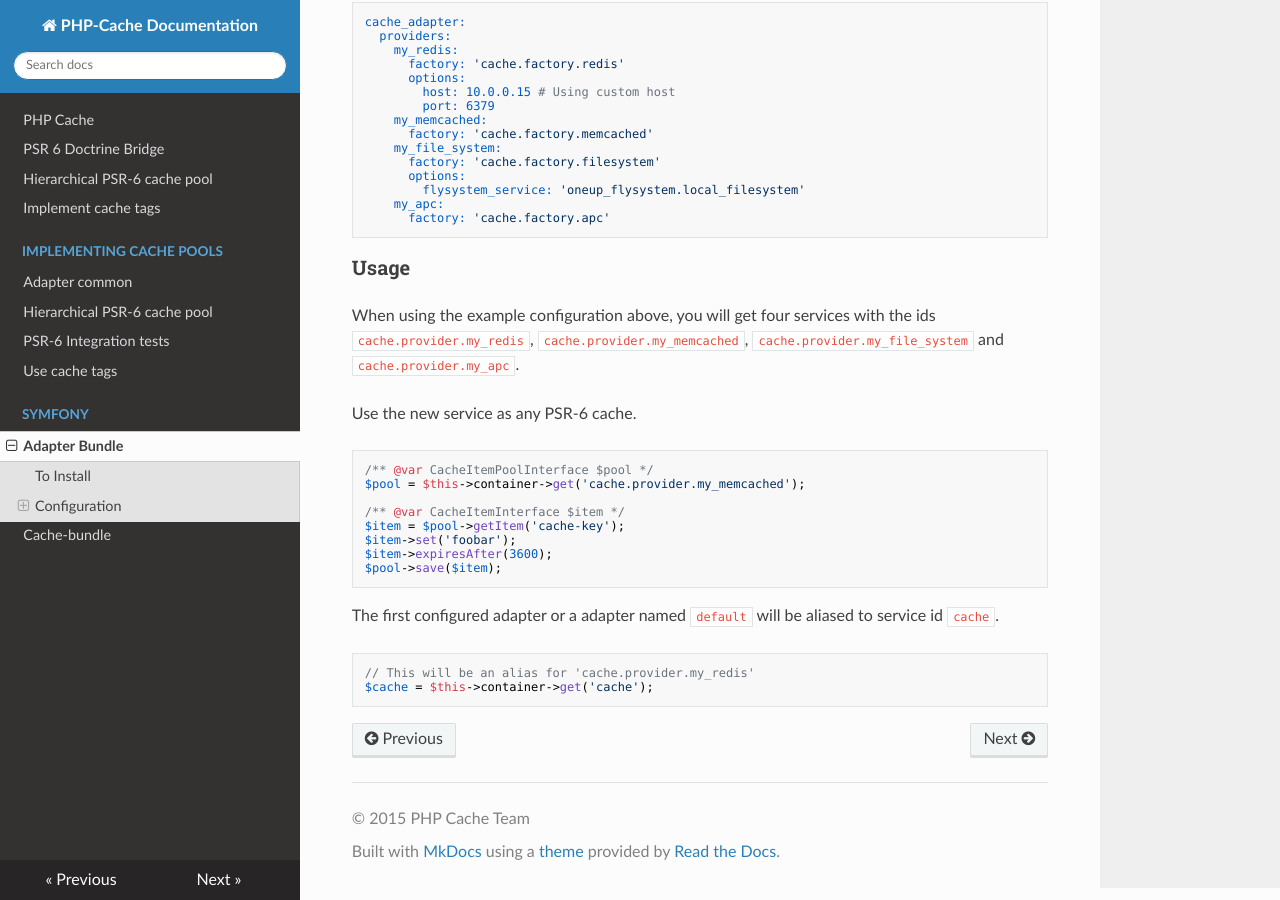
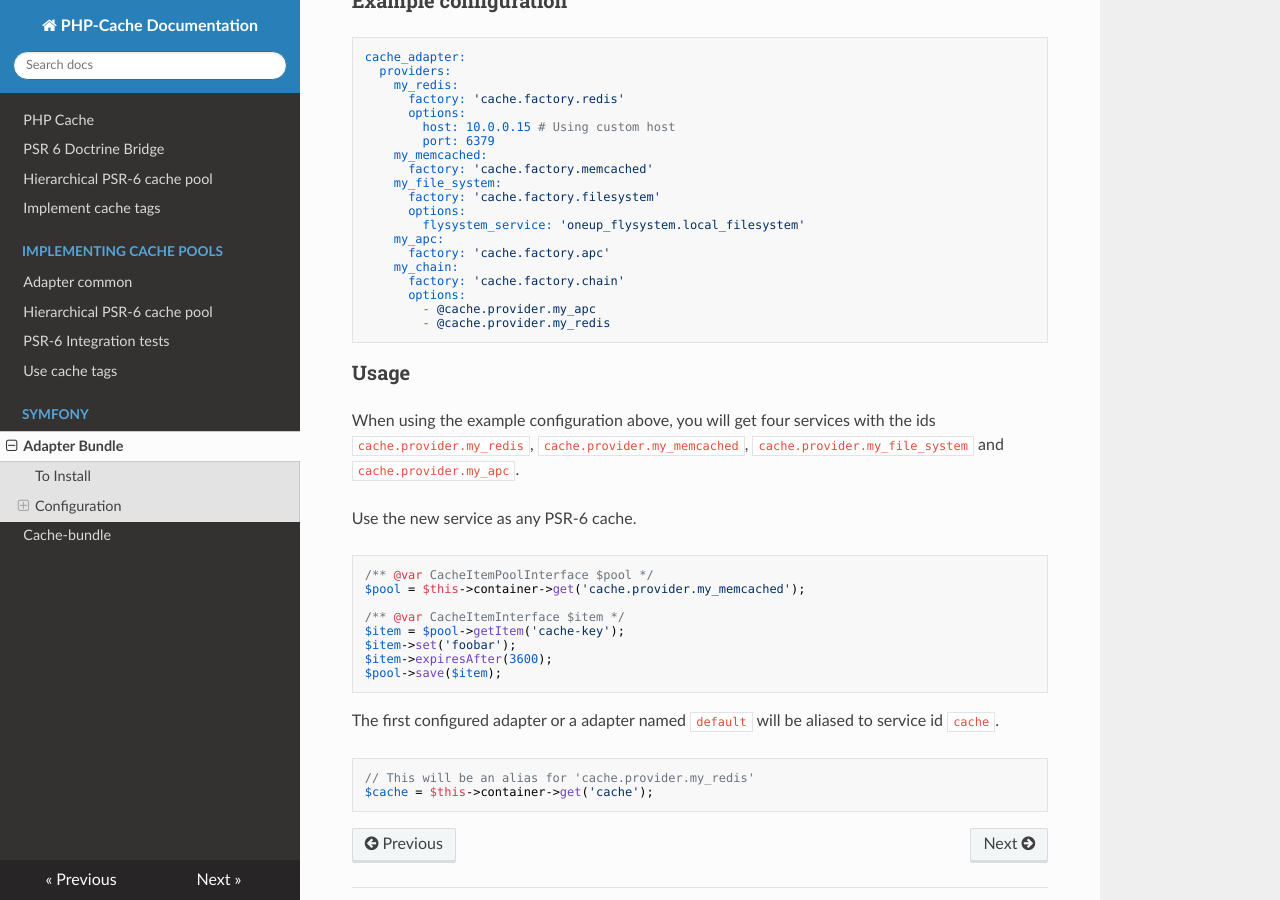
Before and after one commit to php-cache/documentation, an MkDocs documentation site: the page built from docs/symfony/adapter-bundle.md, in a window 1280 px wide and 900 px high, scrolled down 1697 px. Built offline with MkDocs 1.6.1, drawn with Linux system fonts in a browser that asks for light colours; nearby versions of some CDN libraries; some of the changed text lies outside the part shown.

Commit message:
Updating adapter bundle docs for chain adapter

````diff
--- a/docs/symfony/adapter-bundle.md
+++ b/docs/symfony/adapter-bundle.md
@@ -39,6 +39,7 @@ The factories that come with this bundle can be found in the table below.
 | cache.factory.apc |  |
 | cache.factory.apcu |  |
 | cache.factory.array |  |
+| cache.factory.chain | array of service ids |
 | cache.factory.filesystem | `flysystem_service` |
 | cache.factory.memcached | `host`, `port` |
 | cache.factory.memcache | `host`, `port` |
@@ -79,6 +80,11 @@ cache_adapter:
         flysystem_service: 'oneup_flysystem.local_filesystem'
     my_apc:
       factory: 'cache.factory.apc'
+    my_chain:
+      factory: 'cache.factory.chain'
+      options:
+        - @cache.provider.my_apc
+        - @cache.provider.my_redis
 ```
 
 
````
